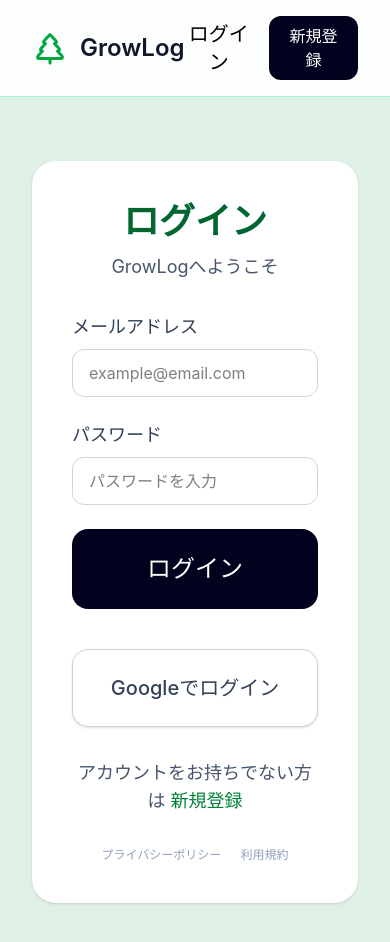
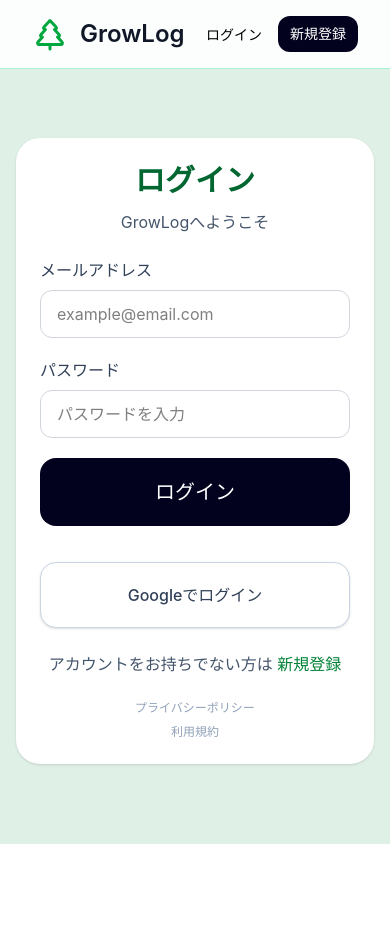
Before and after one commit to aoki-kou/growlog, a React app in the folder frontend/: page /login in a window 390 px wide. Shown: the top 942 px of the page. After the commit the page ends 844 px from the top, so only its background shows below. Built offline with nearby package versions, Linux system fonts and the light colour scheme; the HTML template or start-up script is replaced by a standard one.

Commit message:
新規登録・ログイン画面のレスポンシブ対応

```diff
--- a/frontend/src/Login.jsx
+++ b/frontend/src/Login.jsx
@@ -66,30 +66,32 @@
     <div className="min-h-screen bg-[#dff0e7]">
       <Header>
         <Link to="/login">
-          <Button variant="ghost" className="text-xl">
+          <Button variant="ghost" className="text-sm sm:text-xl">
             ログイン
           </Button>
         </Link>
 
         <Link to="/register">
-          <Button className="rounded-xl bg-[#02021f] px-5 py-2 text-base text-white hover:bg-[#111138]">
+          <Button className="rounded-xl bg-[#02021f] px-3 py-2 text-sm text-white hover:bg-[#111138] sm:px-5 sm:text-base">
             新規登録
           </Button>
         </Link>
       </Header>
 
-      <main className="mx-auto flex min-h-[calc(100vh-81px)] max-w-[1400px] items-center justify-center px-8 py-16">
-        <div className="w-full max-w-[520px] rounded-3xl bg-white p-10 shadow-sm">
-          <div className="mb-8 text-center">
-            <h2 className="text-4xl font-semibold text-green-800">ログイン</h2>
-            <p className="mt-3 text-lg text-slate-600">
+      <main className="mx-auto flex min-h-[calc(100vh-81px)] max-w-[1400px] items-center justify-center px-4 py-10 sm:px-8 sm:py-16">
+        <div className="mx-auto w-full max-w-[430px] rounded-3xl bg-white p-6 shadow-sm sm:max-w-[520px] sm:p-10">
+          <div className="mb-6 text-center sm:mb-8">
+            <h2 className="text-3xl font-semibold text-green-800 sm:text-4xl">
+              ログイン
+            </h2>
+            <p className="mt-3 text-base text-slate-600 sm:text-lg">
               GrowLogへようこそ
             </p>
           </div>
 
-          <form className="space-y-6" onSubmit={handleSubmit}>
+          <form className="space-y-5 sm:space-y-6" onSubmit={handleSubmit}>
             <div>
-              <label className="mb-2 block text-lg font-medium text-slate-700">
+              <label className="mb-2 block text-base font-medium text-slate-700 sm:text-lg">
                 メールアドレス
               </label>
               <Input
@@ -101,7 +103,7 @@
             </div>
 
             <div>
-              <label className="mb-2 block text-lg font-medium text-slate-700">
+              <label className="mb-2 block text-base font-medium text-slate-700 sm:text-lg">
                 パスワード
               </label>
               <Input
@@ -119,23 +121,24 @@
             <Button
               type="submit"
               disabled={loading}
-              className="w-full rounded-2xl bg-[#02021f] py-6 text-2xl text-white hover:bg-[#111138]"
+              className="w-full rounded-2xl bg-[#02021f] py-5 text-xl text-white hover:bg-[#111138] sm:py-6 sm:text-2xl"
             >
               {loading && (
                 <span className="mr-2 inline-block h-4 w-4 animate-spin rounded-full border-2 border-current border-t-transparent" />
               )}
               {loading ? "ログイン中..." : "ログイン"}
             </Button>
+
             <Button
               type="button"
               onClick={handleGoogleLogin}
-              className="mt-4 w-full rounded-2xl border border-slate-300 bg-white py-6 text-xl font-medium text-slate-700 shadow-sm transition hover:bg-slate-50 hover:shadow"
+              className="mt-4 w-full rounded-2xl border border-slate-300 bg-white py-5 text-base font-medium text-slate-700 shadow-sm transition hover:bg-slate-50 hover:shadow sm:py-6 sm:text-xl"
             >
               Googleでログイン
             </Button>
           </form>
 
-          <div className="mt-8 text-center text-lg text-slate-600">
+          <div className="mt-6 text-center text-base text-slate-600 sm:mt-8 sm:text-lg">
             アカウントをお持ちでない方は{" "}
             <Link
               to="/register"
@@ -144,8 +147,9 @@
               新規登録
             </Link>
           </div>
-          <div className="mt-8 text-center text-xs text-slate-400 space-x-4">
-            <Link to="/privacy-policy">プライバシーポリシー  </Link>
+
+          <div className="mt-6 flex flex-col items-center gap-2 text-center text-xs text-slate-400 sm:mt-8 sm:flex-row sm:justify-center sm:gap-4">
+            <Link to="/privacy-policy">プライバシーポリシー</Link>
             <Link to="/terms">利用規約</Link>
           </div>
         </div>
--- a/frontend/src/Register.jsx
+++ b/frontend/src/Register.jsx
@@ -65,26 +65,26 @@
     <div className="min-h-screen bg-[#eef0fb]">
       <Header>
         <Link to="/login">
-          <Button variant="ghost" className="text-xl">
+          <Button variant="ghost" className="text-sm sm:text-xl">
             ログイン
           </Button>
         </Link>
       </Header>
 
-      <main className="mx-auto flex min-h-[calc(100vh-81px)] max-w-[1400px] items-center justify-center px-8 py-10">
-        <div className="w-full max-w-[570px] rounded-[28px] border border-slate-200 bg-white px-6 py-8 shadow-sm">
-          <div className="mb-8 text-center">
-            <h2 className="text-4xl font-semibold text-slate-900">
+      <main className="mx-auto flex min-h-[calc(100vh-81px)] max-w-[1400px] items-center justify-center px-4 py-10 sm:px-8 sm:py-16">
+        <div className="mx-auto w-full max-w-[430px] rounded-3xl border border-slate-200 bg-white p-6 shadow-sm sm:max-w-[570px] sm:p-10">
+          <div className="mb-6 text-center sm:mb-8">
+            <h2 className="text-3xl font-semibold text-slate-900 sm:text-4xl">
               アカウント登録
             </h2>
-            <p className="mt-4 text-base text-slate-500">
+            <p className="mt-3 text-sm text-slate-500 sm:mt-4 sm:text-base">
               新しいアカウントを作成してください
             </p>
           </div>
 
-          <form className="space-y-6" onSubmit={handleSubmit}>
+          <form className="space-y-5 sm:space-y-6" onSubmit={handleSubmit}>
             <div>
-              <label className="mb-2 block text-xl font-medium text-slate-900">
+              <label className="mb-2 block text-base font-medium text-slate-900 sm:text-xl">
                 名前
               </label>
               <Input
@@ -92,12 +92,12 @@
                 placeholder="山田太郎"
                 value={name}
                 onChange={(e) => setName(e.target.value)}
-                className="h-16 rounded-2xl border-0 bg-slate-100 px-5 text-2xl placeholder:text-slate-400"
+                className="h-14 rounded-2xl border-0 bg-slate-100 px-4 text-lg placeholder:text-slate-400 sm:h-16 sm:px-5 sm:text-2xl"
               />
             </div>
 
             <div>
-              <label className="mb-2 block text-xl font-medium text-slate-900">
+              <label className="mb-2 block text-base font-medium text-slate-900 sm:text-xl">
                 メールアドレス
               </label>
               <Input
@@ -105,12 +105,12 @@
                 placeholder="example@email.com"
                 value={email}
                 onChange={(e) => setEmail(e.target.value)}
-                className="h-16 rounded-2xl border-0 bg-slate-100 px-5 text-2xl placeholder:text-slate-400"
+                className="h-14 rounded-2xl border-0 bg-slate-100 px-4 text-lg placeholder:text-slate-400 sm:h-16 sm:px-5 sm:text-2xl"
               />
             </div>
 
             <div>
-              <label className="mb-2 block text-xl font-medium text-slate-900">
+              <label className="mb-2 block text-base font-medium text-slate-900 sm:text-xl">
                 パスワード
               </label>
               <Input
@@ -118,12 +118,12 @@
                 placeholder="6文字以上で入力してください"
                 value={password}
                 onChange={(e) => setPassword(e.target.value)}
-                className="h-16 rounded-2xl border-0 bg-slate-100 px-5 text-2xl placeholder:text-slate-400"
+                className="h-14 rounded-2xl border-0 bg-slate-100 px-4 text-lg placeholder:text-slate-400 sm:h-16 sm:px-5 sm:text-2xl"
               />
             </div>
 
             <div>
-              <label className="mb-2 block text-xl font-medium text-slate-900">
+              <label className="mb-2 block text-base font-medium text-slate-900 sm:text-xl">
                 パスワード（確認）
               </label>
               <Input
@@ -131,7 +131,7 @@
                 placeholder="もう一度パスワードを入力"
                 value={passwordConfirmation}
                 onChange={(e) => setPasswordConfirmation(e.target.value)}
-                className="h-16 rounded-2xl border-0 bg-slate-100 px-5 text-2xl placeholder:text-slate-400"
+                className="h-14 rounded-2xl border-0 bg-slate-100 px-4 text-lg placeholder:text-slate-400 sm:h-16 sm:px-5 sm:text-2xl"
               />
             </div>
 
@@ -142,7 +142,7 @@
             <Button
               type="submit"
               disabled={loading}
-              className="mt-2 h-16 w-full rounded-2xl bg-[#02021f] text-xl font-medium text-white hover:bg-[#111138]"
+              className="mt-2 h-14 w-full rounded-2xl bg-[#02021f] text-lg font-medium text-white hover:bg-[#111138] sm:h-16 sm:text-xl"
             >
               {loading && (
                 <span className="mr-2 inline-block h-4 w-4 animate-spin rounded-full border-2 border-current border-t-transparent" />
@@ -153,20 +153,24 @@
             <Button
               type="button"
               onClick={handleGoogleLogin}
-              className="mt-4 w-full rounded-2xl border border-slate-300 bg-white py-6 text-xl font-medium text-slate-700 shadow-sm transition hover:bg-slate-50 hover:shadow"
+              className="mt-4 h-14 w-full rounded-2xl border border-slate-300 bg-white text-base font-medium text-slate-700 shadow-sm transition hover:bg-slate-50 hover:shadow sm:h-16 sm:text-xl"
             >
               Googleでログイン
             </Button>
           </form>
 
-          <div className="mt-8 text-center text-xl text-slate-500">
+          <div className="mt-6 text-center text-base text-slate-500 sm:mt-8 sm:text-xl">
             既にアカウントをお持ちですか？{" "}
-            <Link to="/login" className="font-medium text-slate-900 hover:underline">
+            <Link
+              to="/login"
+              className="font-medium text-slate-900 hover:underline"
+            >
               ログイン
             </Link>
           </div>
-          <div className="mt-8 text-center text-xs text-slate-400 space-x-4">
-            <Link to="/privacy-policy">プライバシーポリシー  </Link>
+
+          <div className="mt-6 flex flex-col items-center gap-2 text-center text-xs text-slate-400 sm:mt-8 sm:flex-row sm:justify-center sm:gap-4">
+            <Link to="/privacy-policy">プライバシーポリシー</Link>
             <Link to="/terms">利用規約</Link>
           </div>
         </div>
```
